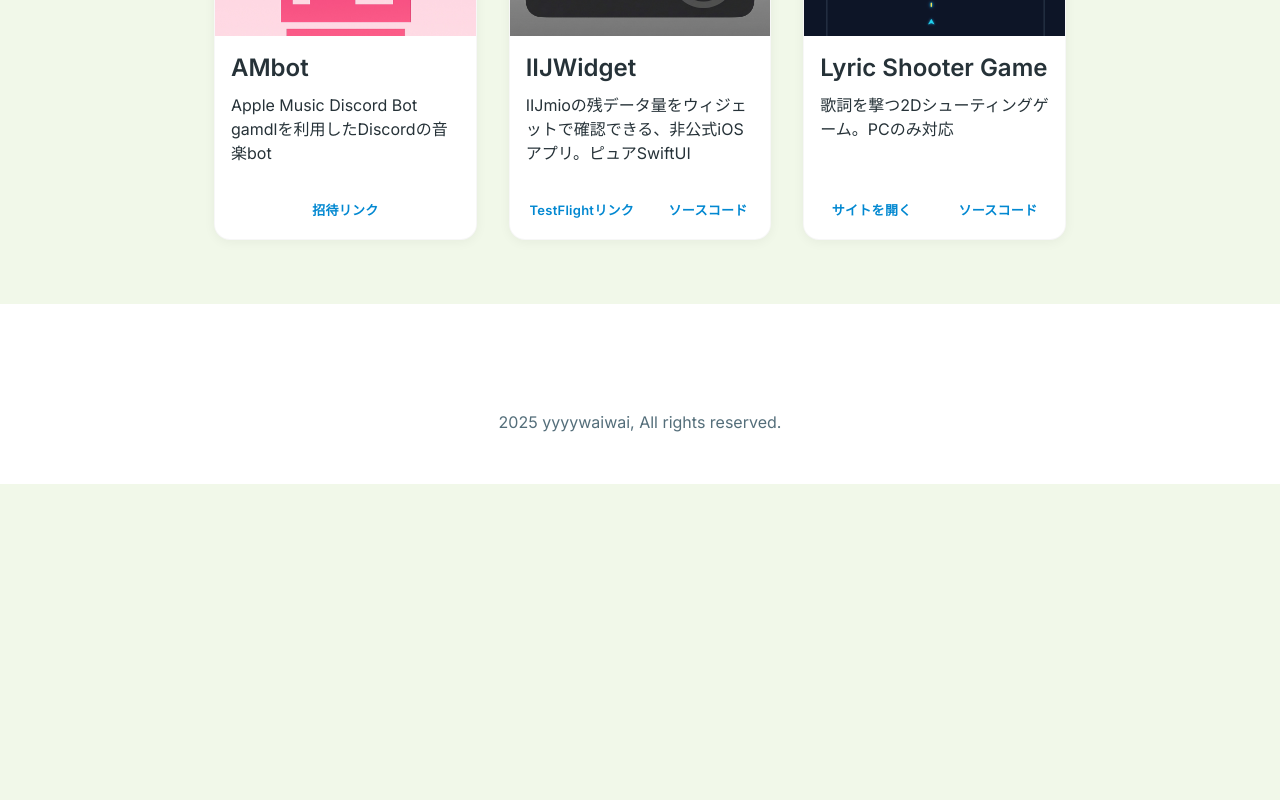
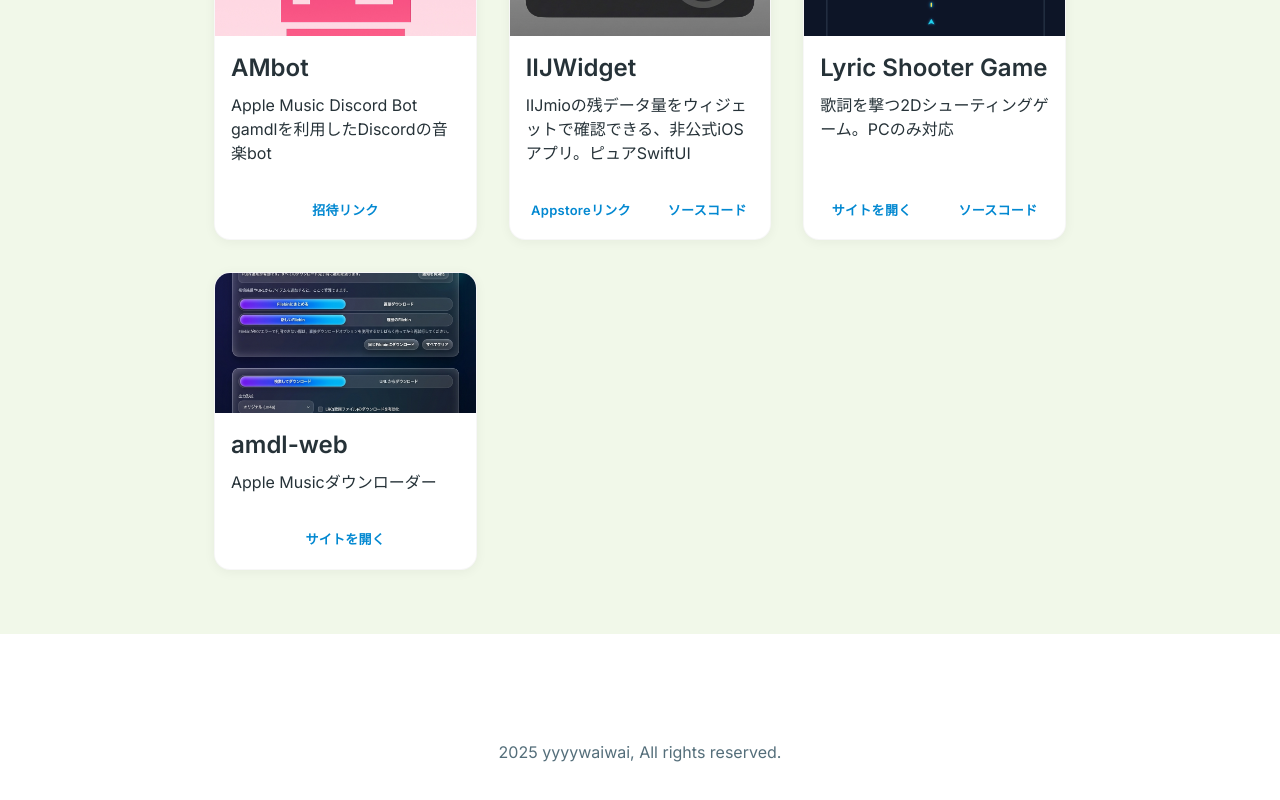
Before and after one commit to yyyywaiwai/website, a React (Vite) app: page / in a window 1280 px wide. Shown: the part 818-1618 px from the top of the page. Before the commit the page ends 1302 px from the top, so only its background shows below. Built offline with nearby package versions, Linux system fonts and the light colour scheme; some icons are missing.

Commit message:
feat: add amdl-web project and update IIJWidget project link and label

```diff
--- a/src/components/Projects.tsx
+++ b/src/components/Projects.tsx
@@ -4,6 +4,7 @@ import ProjectCard from './ProjectCard';
 import ambotImage from '../assets/ambot.jpg';
 import iijwidgetImage from '../assets/iijwidget_gradient.png';
 import lyricShooterImage from '../assets/lyric_shooter_original.png';
+import amdlWebImage from '../assets/amdl_web.png';
 
 const projects = [
     {
@@ -17,8 +18,8 @@ const projects = [
         title: 'IIJWidget',
         description: 'IIJmioの残データ量をウィジェットで確認できる、非公式iOSアプリ。ピュアSwiftUI',
         imageUrl: iijwidgetImage,
-        siteUrl: 'https://testflight.apple.com/join/9q9ja7kX',
-        siteLabel: 'TestFlightリンク',
+        siteUrl: 'https://apps.apple.com/jp/app/iijwidget/id6755093444',
+        siteLabel: 'Appstoreリンク',
         sourceUrl: 'https://github.com/yyyywaiwai/IIJWidget',
     },
     {
@@ -27,6 +28,12 @@ const projects = [
         imageUrl: lyricShooterImage,
         siteUrl: 'https://lyric-shooter.yyyywaiwai.com',
         sourceUrl: 'https://github.com/yyyywaiwai/lyric-shooter-game',
+    },
+    {
+        title: 'amdl-web',
+        description: 'Apple Musicダウンローダー',
+        imageUrl: amdlWebImage,
+        siteUrl: 'https://amdl.yyyywaiwai.com',
     },
 ];
 
```
Also changed, not shown: src/assets/amdl_web.png (added).
